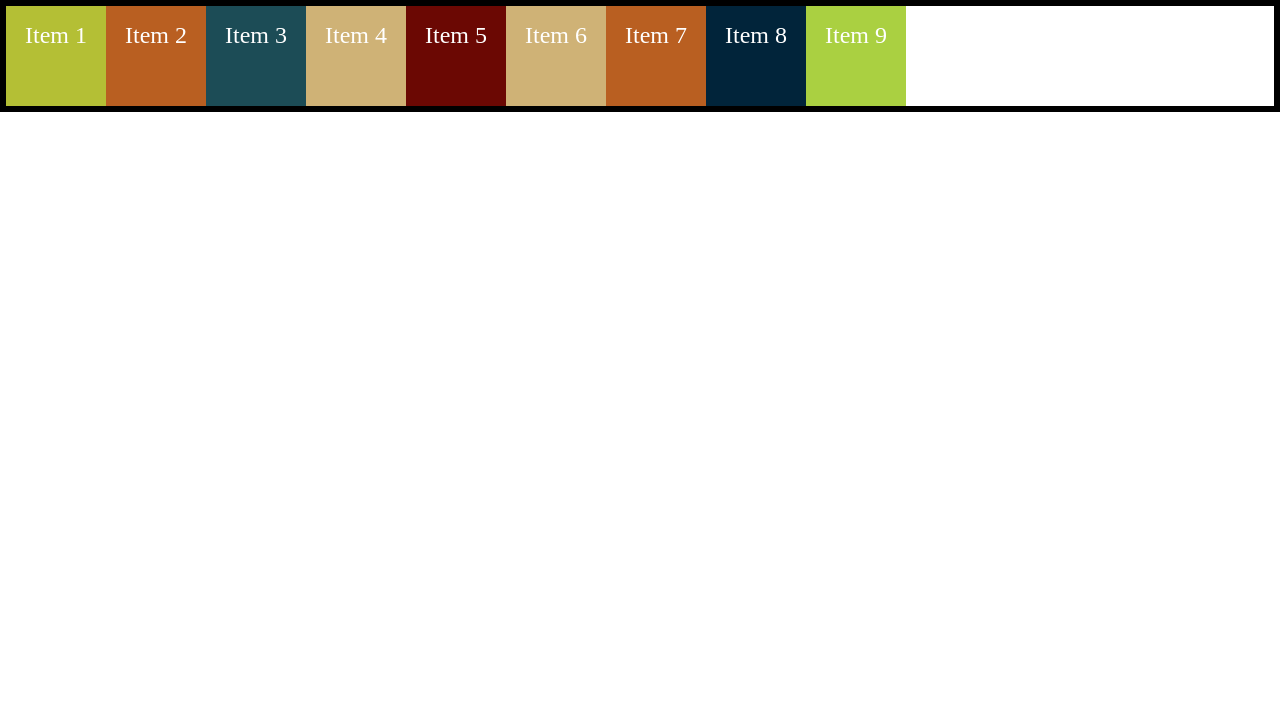
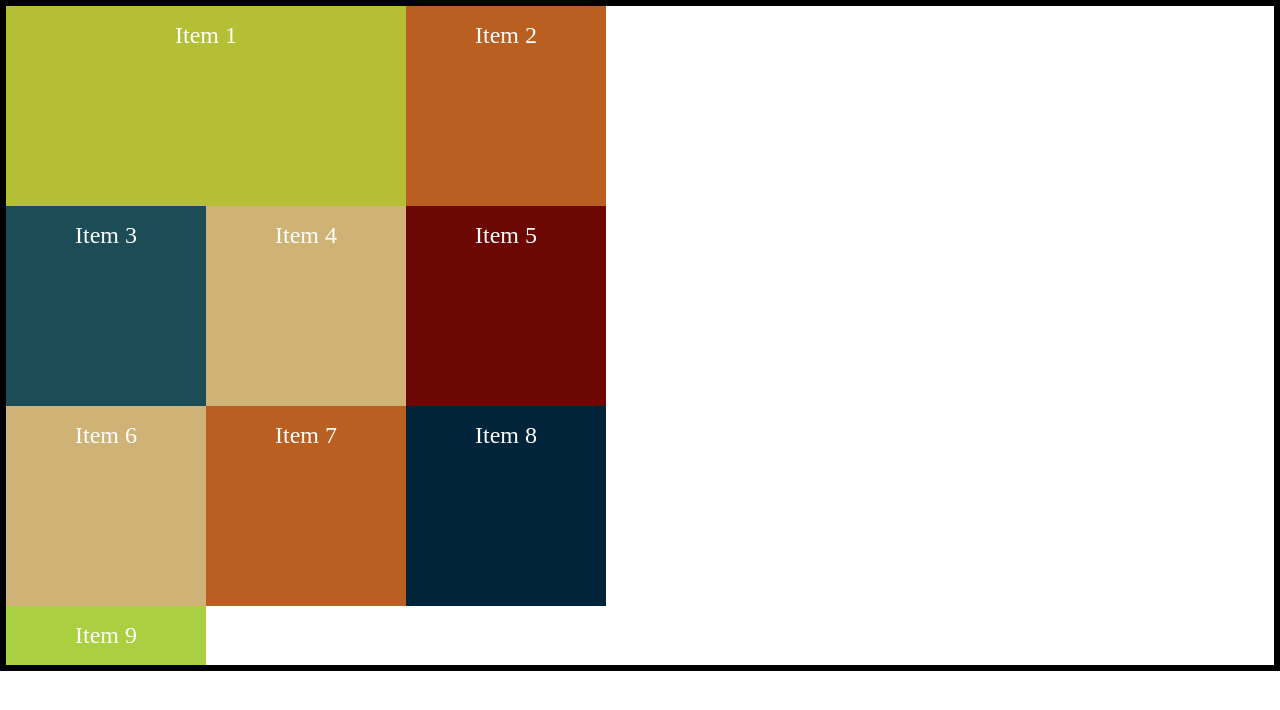
Before and after one commit to dewanwakilahmed/css-grid-crash-course-2022-codevolution, a plain HTML site: page index.html in a window 1280 px wide. Drawn offline with Linux system fonts and the light colour scheme.

Commit message:
Grid Column Start & Grid Column End

```diff
--- a/style.css
+++ b/style.css
@@ -22,7 +22,7 @@ body {
   /* grid-template-rows: repeat(3, 1fr); */
 
   /* grid-template: repeat(3, 1fr) / repeat(3, minmax(200px, 1fr)); */
-  /* grid-template: repeat(3, 200px) / repeat(3, 200px); */
+  grid-template: repeat(3, 200px) / repeat(3, 200px);
 
   /* column-gap: 20px; */
   /* row-gap: 30px; */
@@ -66,10 +66,10 @@ body {
   /* place-content: center; */
 
   /* grid-auto-flow: row; */
-  grid-auto-flow: column;
+  /* grid-auto-flow: column; */
 
-  grid-auto-columns: 100px;
-  grid-auto-rows: 100px;
+  /* grid-auto-columns: 100px; */
+  /* grid-auto-rows: 100px; */
 }
 
 .grid-item {
@@ -81,6 +81,10 @@ body {
 
 .item-1 {
   background-color: #b4bf35;
+  grid-column-start: 1;
+  /* grid-column-end: 2; */
+  /* grid-column-end: 5; */
+  grid-column-end: span 2;
 }
 
 .item-2 {
```
